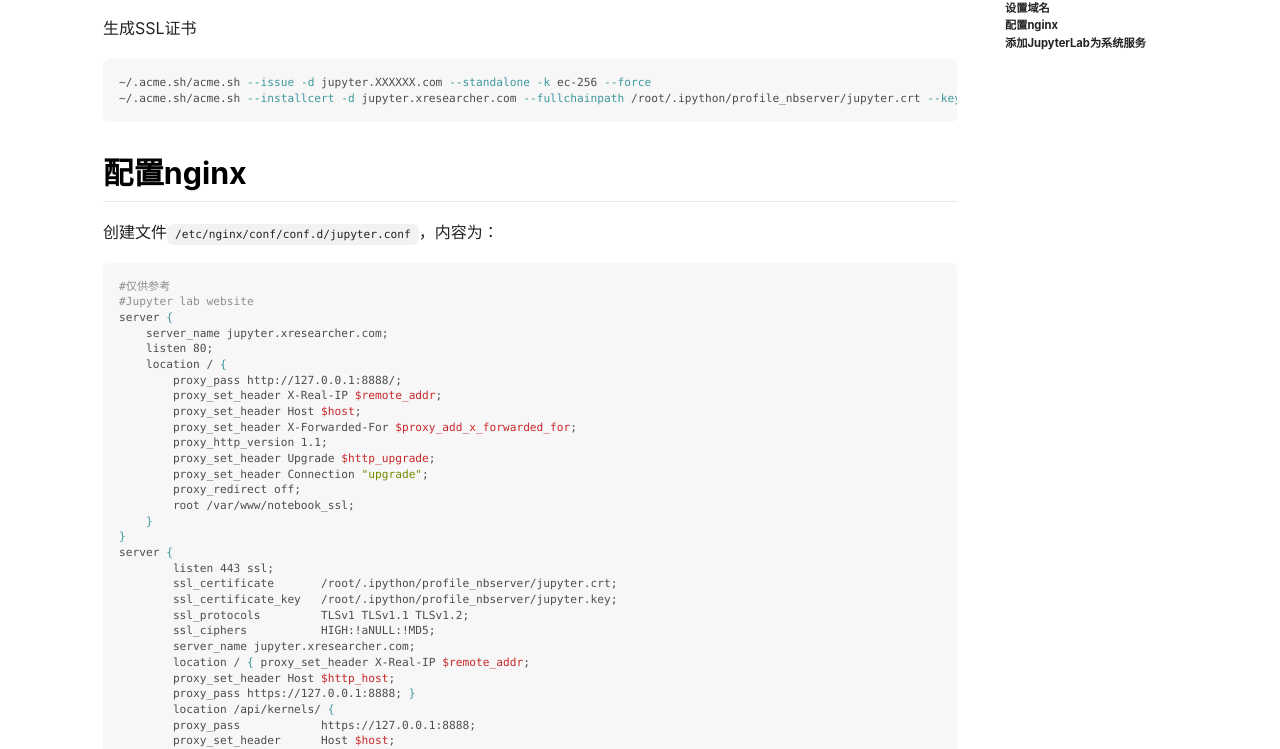
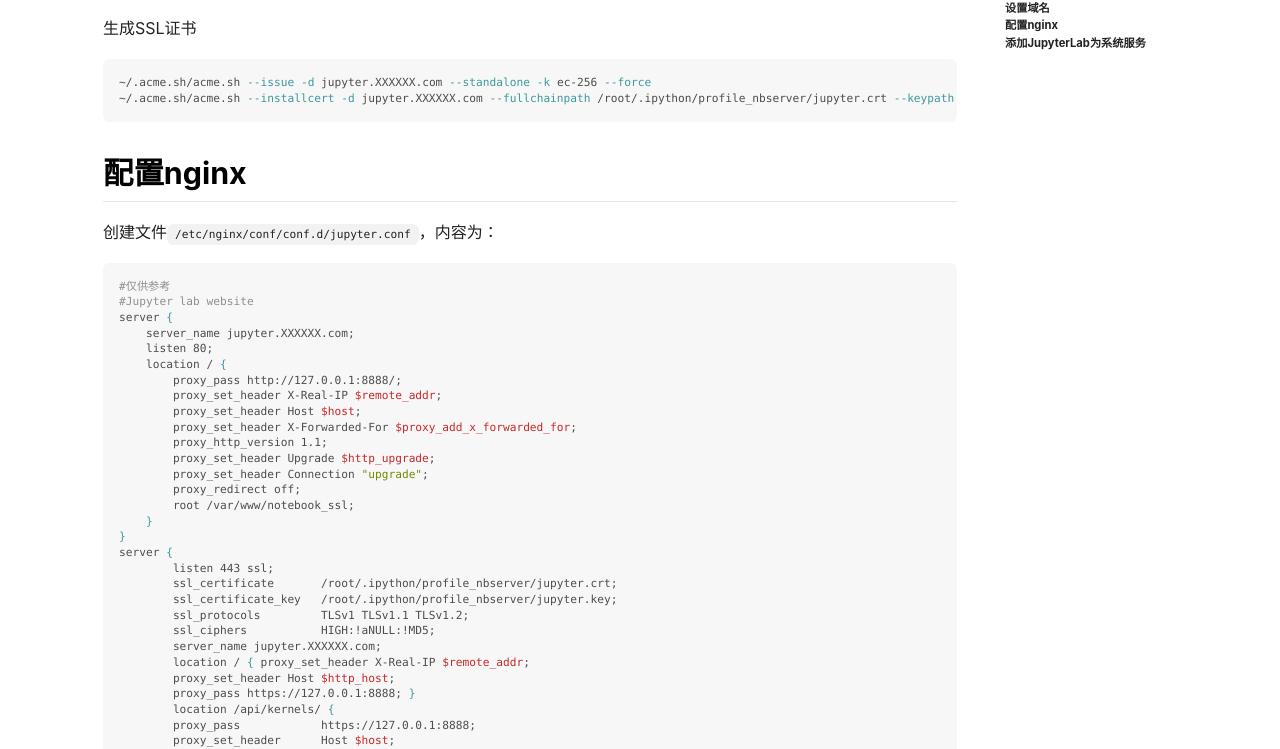
Before and after one commit to x-researcher/blog, a Jekyll site: the page built from _posts/2020-02-01-server-install-jupyterlab.md, in a window 1280 px wide and 1400 px high, scrolled down 1724 px. Shown: the part 168-917 px from the top of the window. Built offline with Jekyll 4.4.1, drawn with Linux system fonts in a browser that asks for light colours; nearby versions of some CDN libraries; emoji names are drawn with the system emoji font; comment, search, counter and statistics services are not loaded.

Commit message:
Update 2020-02-01-server-install-jupyterlab.md

```diff
--- a/_posts/2020-02-01-server-install-jupyterlab.md
+++ b/_posts/2020-02-01-server-install-jupyterlab.md
@@ -74,7 +74,7 @@ c.NotebookApp.trust_xheaders = True
 生成SSL证书
 ~~~bash
 ~/.acme.sh/acme.sh --issue -d jupyter.XXXXXX.com --standalone -k ec-256 --force
-~/.acme.sh/acme.sh --installcert -d jupyter.xresearcher.com --fullchainpath /root/.ipython/profile_nbserver/jupyter.crt --keypath /root/.ipython/profile_nbserver/jupyter.key --ecc
+~/.acme.sh/acme.sh --installcert -d jupyter.XXXXXX.com --fullchainpath /root/.ipython/profile_nbserver/jupyter.crt --keypath /root/.ipython/profile_nbserver/jupyter.key --ecc
 ~~~
 ## 配置nginx
 创建文件`/etc/nginx/conf/conf.d/jupyter.conf`，内容为：
@@ -82,7 +82,7 @@ c.NotebookApp.trust_xheaders = True
 #仅供参考
 #Jupyter lab website
 server {
-    server_name jupyter.xresearcher.com;
+    server_name jupyter.XXXXXX.com;
     listen 80;
     location / {
         proxy_pass http://127.0.0.1:8888/;
@@ -102,7 +102,7 @@ server {
         ssl_certificate_key   /root/.ipython/profile_nbserver/jupyter.key;
         ssl_protocols         TLSv1 TLSv1.1 TLSv1.2;
         ssl_ciphers           HIGH:!aNULL:!MD5;
-        server_name jupyter.xresearcher.com;
+        server_name jupyter.XXXXXX.com;
         location / { proxy_set_header X-Real-IP $remote_addr;
         proxy_set_header Host $http_host;
         proxy_pass https://127.0.0.1:8888; }
```
